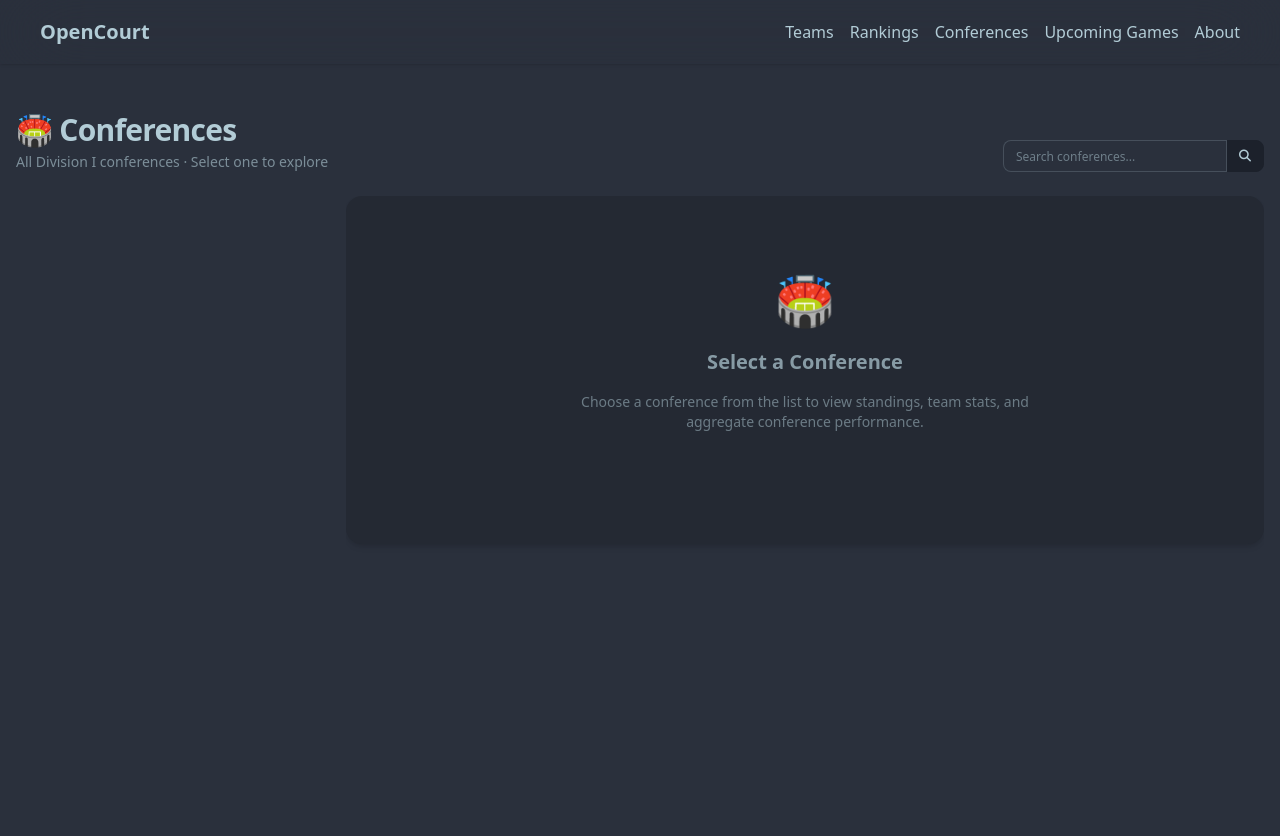
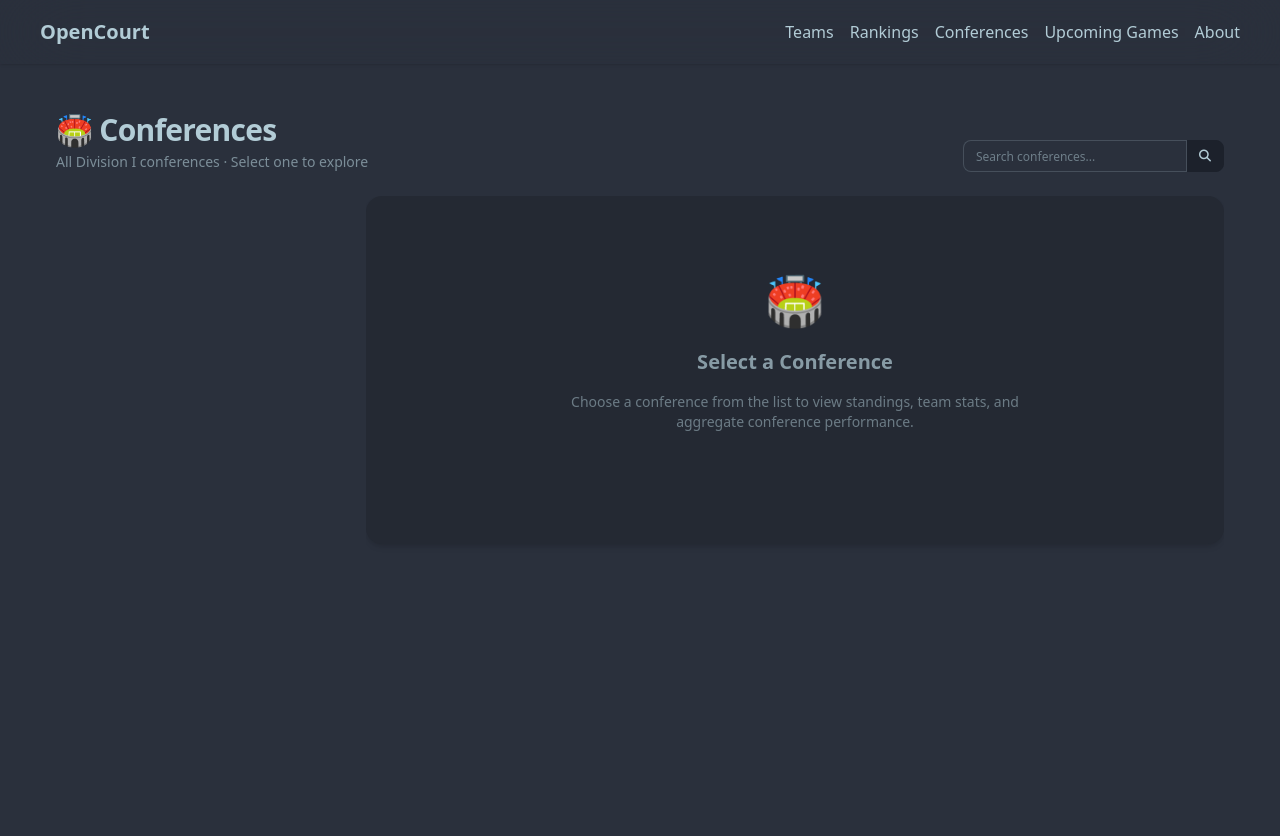
Before and after one commit to ken-hin/OpenCourt, a Django app: page /conferences/ in a window 1280 px wide. Run offline with Django 5.2, Linux system fonts and the light colour scheme; data that the repository does not hold is empty; style sheets or scripts are compiled from the project's sources; some libraries are stand-ins or nearby versions.

Commit message:
Change global side margins so content doesn't span whole page width

```diff
--- a/templates/base.html
+++ b/templates/base.html
@@ -63,7 +63,7 @@
     </div>
   </nav>
   <!-- Main content -->
-  <main class="pt-20">
+  <main class="pt-20 mx-10">
     {% block content %}{% endblock %}
   </main>
 
```
